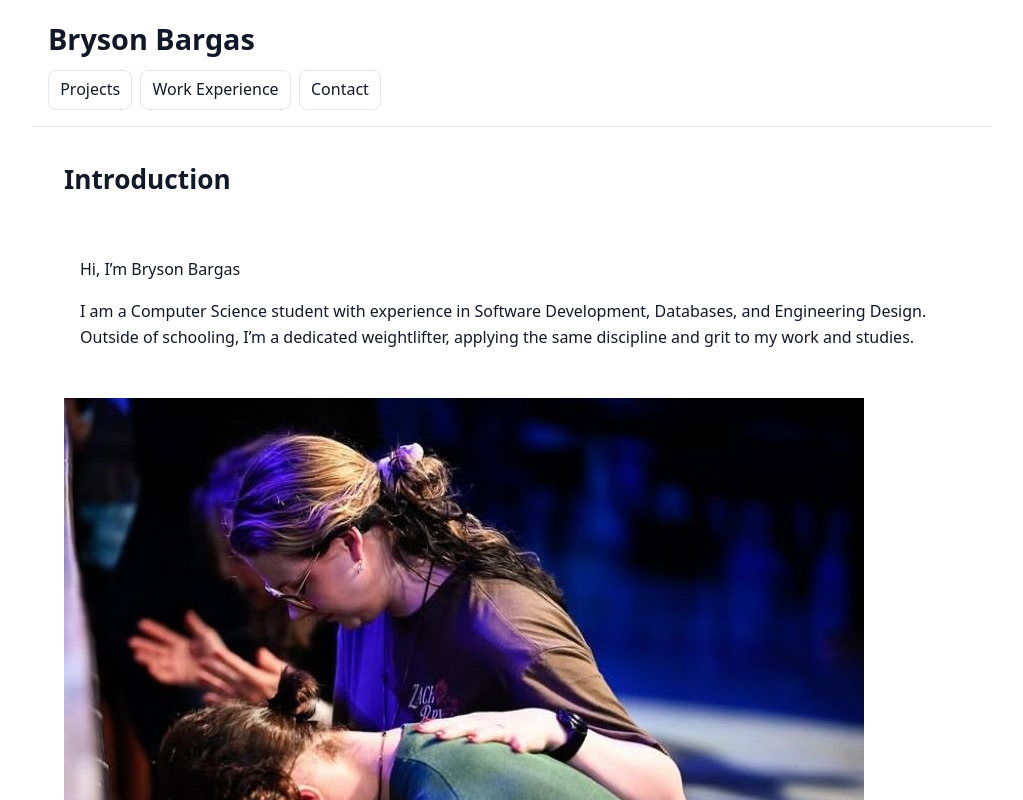
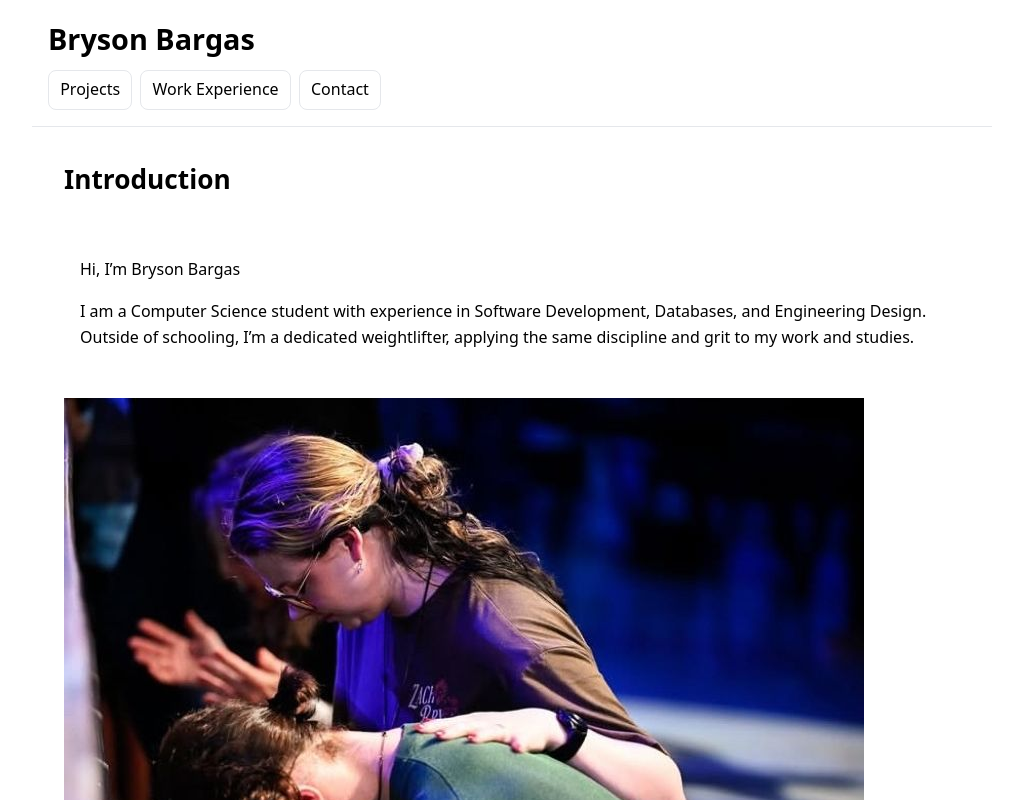
Before and after one commit to BryceMani4c/BryceMani4c.github.io, a plain HTML site: page index.html in a window 1280 px wide. Shown: the top 800 px of the page, without its empty margins (128-1151 px from the left). Drawn offline with Linux system fonts and the light colour scheme.

Commit message:
Update styles.css

```diff
--- a/styles.css
+++ b/styles.css
@@ -1,98 +1,74 @@
-
 *,
 *::before,
 *::after {
   box-sizing: border-box;
 }
 
-html, body {
+html, body{
   margin: 0;
   padding: 0;
 }
 
-html {
+html{
   scroll-behavior: smooth;
 }
 
-
-body {
+body{
   font-family: system-ui, -apple-system, "Segoe UI", Roboto, Arial, sans-serif;
   line-height: 1.6;
-  color: #111827;
+  color: #000000;
   background: #ffffff;
 }
 
-/* ===========================
-   2) Layout Containers
-   =========================== */
-
-/* Constrain readable width for all main wrappers */
-header, main, section, footer {
-  max-width: 960px;      /* keeps text lines readable */
-  margin-inline: auto;   /* centers content horizontally */
-  padding-inline: 1rem;  /* side padding for small screens */
+header, main, section, footer{
+  max-width: 960px;
+  margin-inline: auto;
+  padding-inline: 1rem;
 }
 
-/* Give each section breathing room */
-section {
-  padding-block: 2rem;   /* vertical spacing */
-  border-bottom: 1px solid #e5e7eb; /* light divider line */
+section{
+  padding-block: 2rem;
+  border-bottom: 1px solid #e5e7eb;
 }
-section:last-of-type {
-  border-bottom: none;   /* remove divider on the last section */
+section:last-of-type{
+  border-bottom: none;
 }
 
-/* ===========================
-   3) Typography
-   =========================== */
-
-/* Top-level heading */
-h1 {
+h1{
   margin: 1rem 0 .5rem;
   font-size: clamp(1.5rem, 1vw + 1rem, 2rem);
 }
 
-/* Section headings */
-h2 {
+h2{
   margin: 0 0 1rem;
   font-size: clamp(1.25rem, .8vw + 1rem, 1.75rem);
 }
 
-/* Subheadings */
-h3 {
+h3{
   margin: .5rem 0 .25rem;
   font-size: 1.1rem;
 }
 
-/* Paragraphs */
-p {
+p{
   margin: .5rem 0 1rem;
 }
 
-/* ===========================
-   4) Links
-   =========================== */
-
-a {
-  color: #2563eb;             /* blue-600 */
+a{
+  color: #2563eb;
   text-decoration: none;
 }
 a:hover {
-  text-decoration: underline; /* underline only on hover */
+  text-decoration: underline;
 }
 
-/* ===========================
-   5) Navigation
-   =========================== */
-
-nav {
+nav{
   display: flex;
   gap: .5rem;
-  flex-wrap: wrap;            /* wrap links on small screens */
+  flex-wrap: wrap;
   margin-bottom: 1rem;
 }
 
-nav a {
+nav a{
   padding: .4rem .7rem;
   border: 1px solid #e5e7eb;
   border-radius: .5rem;
@@ -100,15 +76,11 @@ nav a {
   text-decoration: none;
   transition: background-color .2s ease;
 }
-nav a:hover {
-  background: #f3f4f6;        /* light gray on hover */
+nav a:hover{
+  background: #f3f4f6;
 }
 
-/* ===========================
-   6) Sticky Header
-   =========================== */
-
-header {
+header{
   position: sticky;
   top: 0;
   z-index: 10;
@@ -116,31 +88,22 @@ header {
   border-bottom: 1px solid #e5e7eb;
 }
 
-/* ===========================
-   7) Anchor Offset Fix
-   =========================== */
-
-/* Prevent sticky header from covering section titles */
-section[id] {
-  scroll-margin-top: 4.5rem;  /* matches header height */
+section[id]{
+  scroll-margin-top: 4.5rem;
 }
 
-/* ===========================
-   8) Dark Mode Support
-   =========================== */
-
-@media (prefers-color-scheme: dark) {
+@media (prefers-color-scheme: dark){
   body {
-    color: #e5e7eb;           /* light gray text */
-    background: #111827;      /* dark background */
+    color: #e5e7eb;
+    background: #111827;
   }
 
   nav a {
-    border-color: #374151;    /* dark gray borders */
+    border-color: #374151;
   }
 
   nav a:hover {
-    background: #1f2937;      /* slightly lighter dark */
+    background: #1f2937;
   }
 
   section {
```
